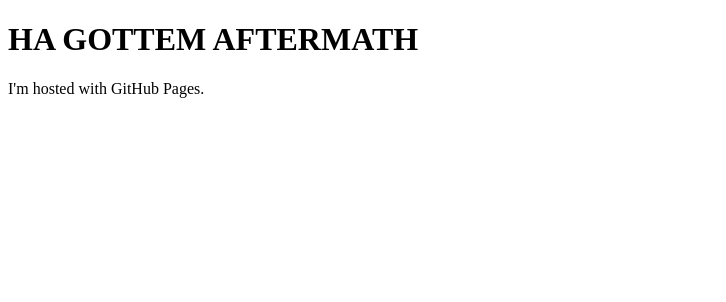
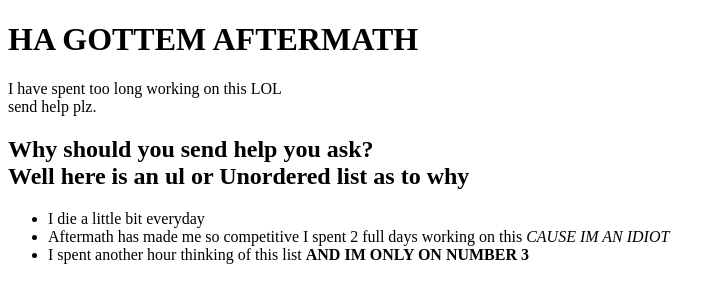
Before and after one commit to VenWhoVian/venwhovian.github.io, a plain HTML site: page index.html in a window 1280 px wide. Shown: the whole page, without its empty margins (0-726 px from the left). Drawn offline with Linux system fonts and the light colour scheme.

Commit message:
Update index.html

```diff
--- a/index.html
+++ b/index.html
@@ -5,6 +5,11 @@
 		<title>ProjectKillMyself</title>
 <body>
 <h1>HA GOTTEM AFTERMATH</h1>
-<p>I'm hosted with GitHub Pages.</p>
+<p>I have spent too long working on this LOL <br> send help plz.</p>
+<h2> Why should you send help you ask? <br> Well here is an ul or Unordered list as to why</h2>
+<ul>
+	<li>I die a little bit everyday</li>
+	<li>Aftermath has made me so competitive I spent 2 full days working on this <em>CAUSE IM AN IDIOT</em></li>
+	<li>I spent another hour thinking of this list <strong>AND IM ONLY ON NUMBER 3</strong></ul>
 </body>
 </html>
```
